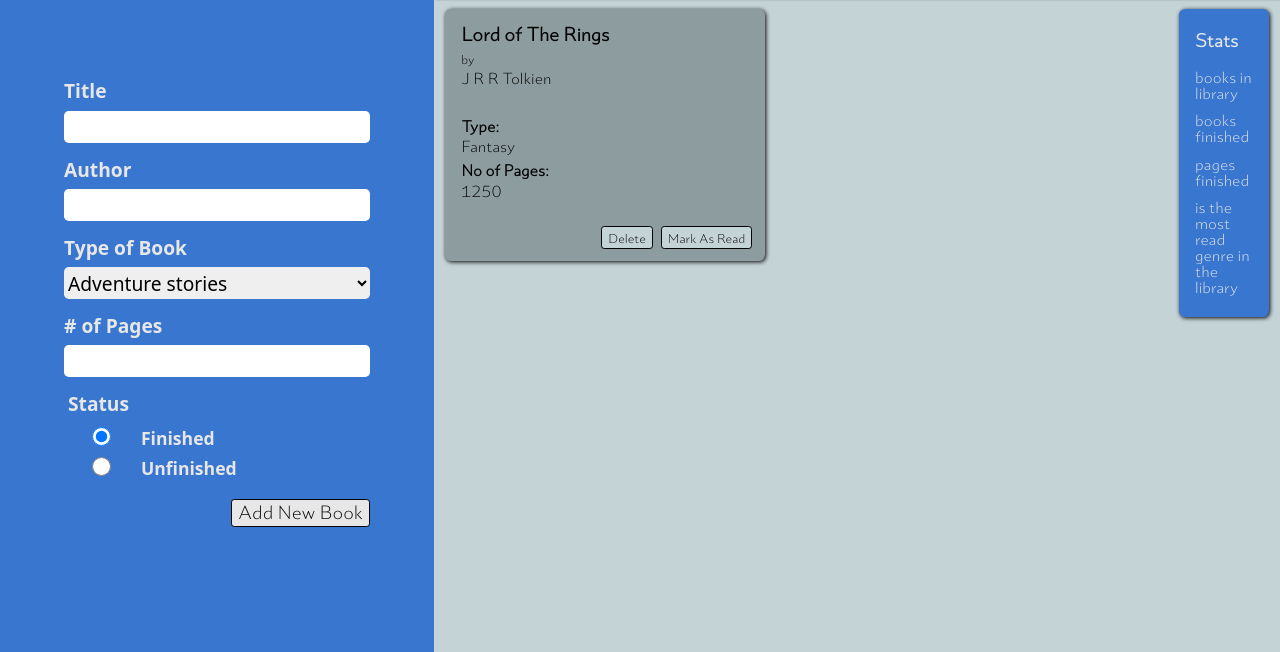
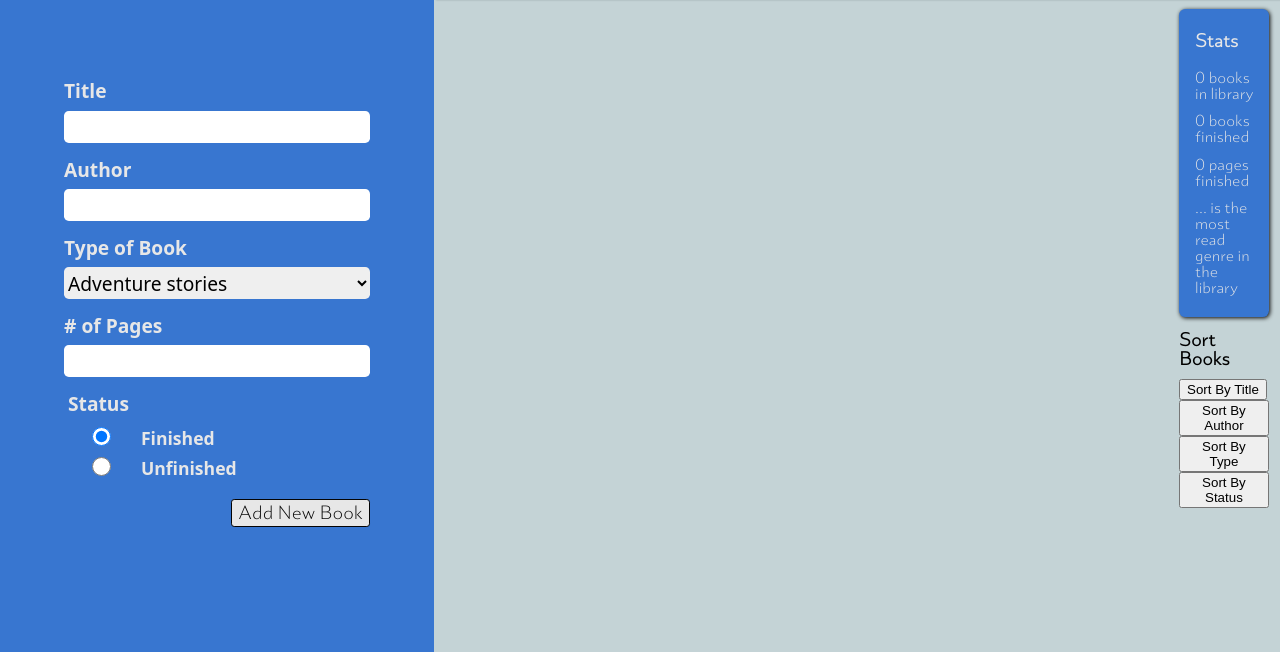
Before and after one commit to iskoclordu/library, a plain HTML site: page index.html in a window 1280 px wide. Shown: the part 148-800 px from the top of the page. Drawn offline with Linux system fonts and the light colour scheme; a script that the page names is missing.

Commit message:
Add New Button Elements For Sorting Options.

```diff
--- a/index.html
+++ b/index.html
@@ -78,9 +78,9 @@
 
         <fieldset class="legacy-form-row">
             <legend>Status</legend>
-            <input type="radio" id="finished" name="status" value="finished" checked>
+            <input type="radio" id="finished" name="status" value="Finished" checked>
             <label for="finished" class="radio-label">Finished</label>
-            <input type="radio" id="unfinished" name="status" value="unfinished">
+            <input type="radio" id="unfinished" name="status" value="Unfinished">
             <label for="unfinished" class="radio-label">Unfinished</label>
         </fieldset>
 
@@ -92,32 +92,24 @@
 
   <div class="content-container">
     <div class="books">
-      <div class="book-container" id="book1">
-        <div class="book-cover">
-          <p class="book-title">Lord of The Rings</p>
-          <p class="by">by</p>
-          <p class="author">J R R Tolkien</p>
-        </div>
-        <div class="book-info">
-          <p class="label">Type:</p>
-          <p class="type">Fantasy</p>
-          <p class="label">No of Pages:</p>
-          <p class="pages">1250</p>
-        </div>
-        <div class="buttons-book">
-          <button class="delete-card">Delete</button>
-          <button class="change-status">Mark As Read</button>
-        </div>
-      </div>
+
     </div>
 
     <div class="stats">
       <h3>Stats</h3>
-      <p><span id="noOfBooks"></span> books in library</p>
-      <p><span id="noOfFinished"></span> books finished</p>
-      <p><span id="noOfPages"></span> pages finished</p>
-      <p><span id="favGenre"></span> is the most read genre in the library</p>
+      <p><span id="noOfBooks">0</span> books in library</p>
+      <p><span id="noOfFinished">0</span> books finished</p>
+      <p><span id="noOfPages">0</span> pages finished</p>
+      <p><span id="favGenre">...</span> is the most read genre in the library</p>
     </div>
+
+    <div class="sort-options">
+      <h3>Sort Books</h3>
+      <button class="sort-by-title">Sort By Title</button>
+      <button class="sort-by-author">Sort By Author</button>
+      <button class="sort-by-Type">Sort By Type</button>
+      <button class="sort-by-Status">Sort By Status</button>
+      </div>
 
   </div>
 </body>
```
